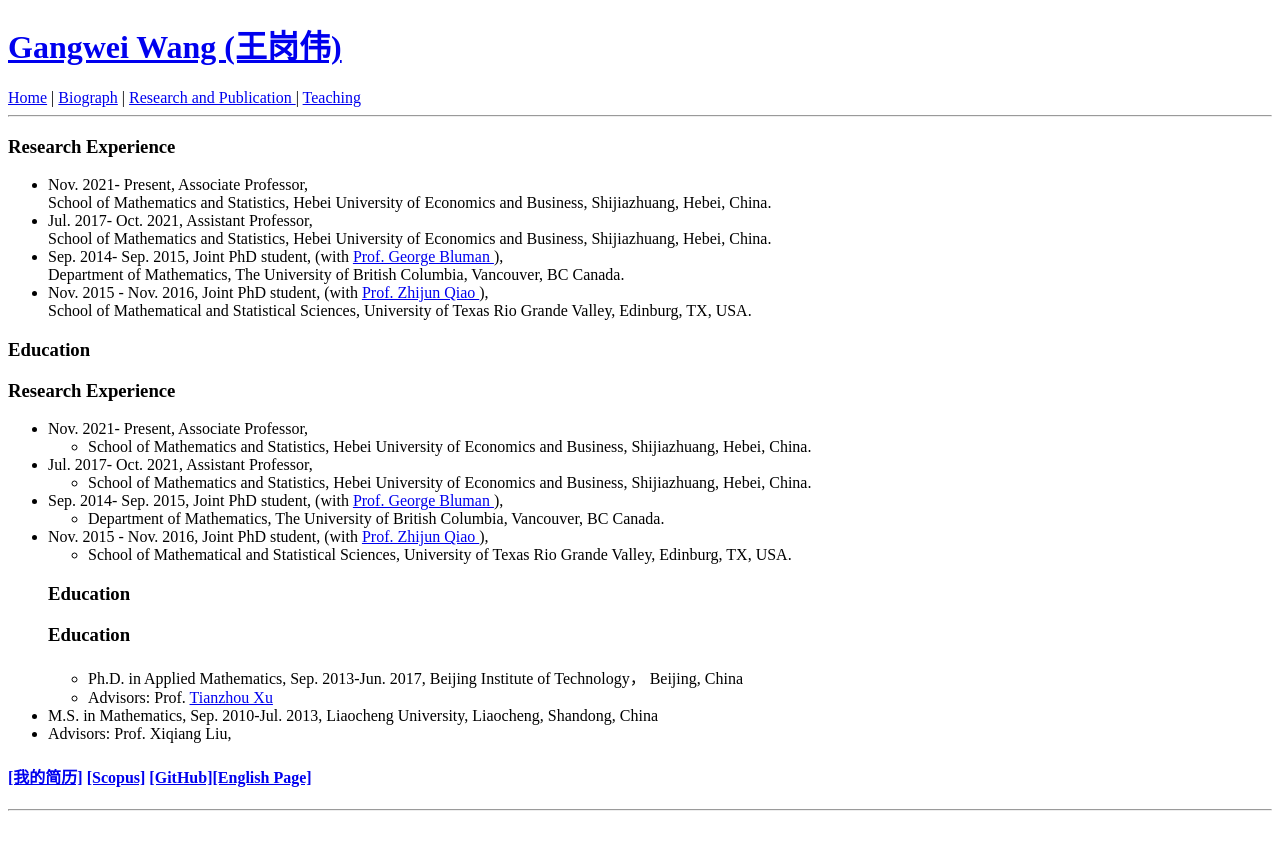
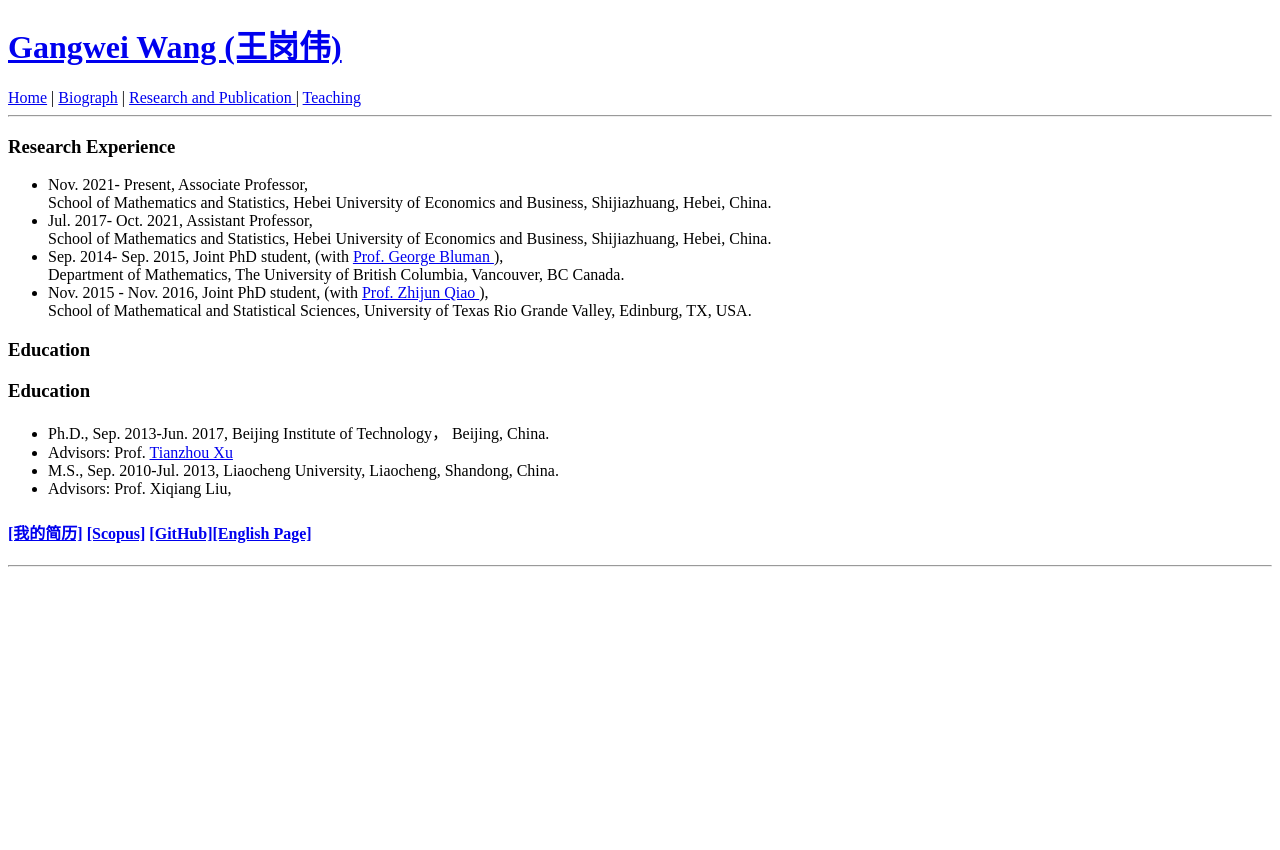
Before and after one commit to wanggangwei82/wanggangwei82.github.io, a Jekyll site: the page built from biography/index.html, in a window 1280 px wide. Shown: the top 850 px of the page. Built offline with Jekyll 4.4.1, drawn with Linux system fonts in a browser that asks for light colours.

Commit message:
Update index.html

```diff
--- a/biography/index.html
+++ b/biography/index.html
@@ -33,54 +33,6 @@
 <!-- /wp:heading -->
 
 
-<!-- wp:heading {"level":3,"className":"wp-block-heading","fontSize":"normal"} -->
-<h3 class="wp-block-heading has-normal-font-size" id="h.p_ID_50">
-  <a href="https://wanggangwei82.github.io/"></a>Research Experience</h3>
-<!-- /wp:heading -->
-
-<!-- wp:list {"fontSize":"small"} -->
-<ul class="has-small-font-size"><!-- wp:list-item -->
-<li>Nov. 2021- Present, Associate Professor,<!-- wp:list -->
-<ul><!-- wp:list-item -->
-<li>School of Mathematics and Statistics,
-Hebei University of Economics and Business, Shijiazhuang, Hebei, China.</li>
-<!-- /wp:list-item --></ul>
-<!-- /wp:list --></li>
-<!-- /wp:list-item -->
-
-<!-- wp:list-item -->
-<li>Jul. 2017- Oct. 2021, Assistant Professor, <!-- wp:list -->
-<ul><!-- wp:list-item -->
-<li>School of Mathematics and Statistics,
-Hebei University of Economics and Business, Shijiazhuang, Hebei, China.</li>
-<!-- /wp:list-item --></ul>
-<!-- /wp:list --></li>
-<!-- /wp:list-item -->
-
-
-<!-- wp:list-item -->
-<li>Sep. 2014- Sep. 2015,
-Joint PhD student, (with  <a href="https://personal.math.ubc.ca/~bluman/"> Prof. George Bluman </a>),<!-- wp:list -->
-<ul><!-- wp:list-item -->
-<li>Department of Mathematics,
-The University of British Columbia, Vancouver, BC Canada.</li>
-<!-- /wp:list-item --></ul>
-<!-- /wp:list --></li>
-<!-- /wp:list-item -->
-
-<!-- wp:list-item -->
-<li>Nov. 2015 - Nov. 2016, Joint PhD student,
-  (with  <a href="https://faculty.utrgv.edu/zhijun.qiao/"> Prof. Zhijun Qiao </a>),
-  <!-- wp:list -->
-<ul><!-- wp:list-item -->
-<li>School of Mathematical and Statistical Sciences, University of Texas  Rio Grande Valley, Edinburg, TX, USA.</li>
-<!-- /wp:list-item --></ul>
-<!-- /wp:list --></li>
-<!-- /wp:list-item -->
-
-<!-- wp:heading {"level":3,"className":"wp-block-heading","fontSize":"normal"} -->
-<h3 class="wp-block-heading has-normal-font-size" id="h.p_RByi5P5CqQ6W">Education </h3>
-<!-- /wp:heading -->
 
 
 <!-- wp:heading {"level":3,"className":"wp-block-heading","fontSize":"normal"} -->
@@ -89,31 +41,23 @@
   Education</h3>
 <!-- /wp:heading -->
 
-
 <!-- wp:list {"fontSize":"small"} -->
 <ul class="has-small-font-size"><!-- wp:list-item -->
-<li>Ph.D. in Applied Mathematics, Sep. 2013-Jun. 2017, Beijing Institute of Technology， Beijing, China</li>
-<!-- /wp:list-item -->
-
-<!-- wp:list-item -->
-<li>Advisors: Prof.
+<li>Ph.D., Sep. 2013-Jun. 2017, Beijing Institute of Technology， Beijing, China.</li>
+  <li>Advisors: Prof.
   <a href="https://math.bit.edu.cn/szdw/txzg/d4ce51106ffc4e429acbfc363fa6c263.htm" target="_blank" rel="noreferrer noopener">
     Tianzhou Xu</a>
  </li>
+<li>M.S.,
+ Sep. 2010-Jul. 2013, Liaocheng University, Liaocheng, Shandong, China.</li>
+  <li>Advisors: Prof. Xiqiang Liu,</a>
+ </li>
 <!-- /wp:list-item --></ul>
-<!-- /wp:list --></li>
+<!-- /wp:list -->
 <!-- /wp:list-item -->
 
-<!-- wp:list-item -->
-<li>M.S. in Mathematics, Sep. 2010-Jul. 2013, Liaocheng University, Liaocheng, Shandong, China</li>
-  <!-- /wp:list-item -->
-<!-- wp:list-item -->
-<li>Advisors: Prof. Xiqiang Liu,</a>
- </li>
-<!-- /wp:list-item --></ul>
-<!-- /wp:list --></li>
-<!-- /wp:list-item --></ul>
-<!-- /wp:list -->
+
+
 
 
 
```
